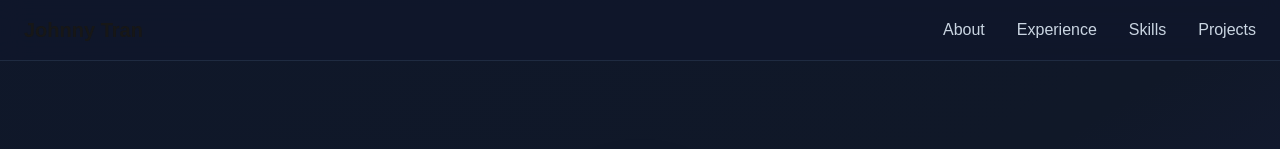
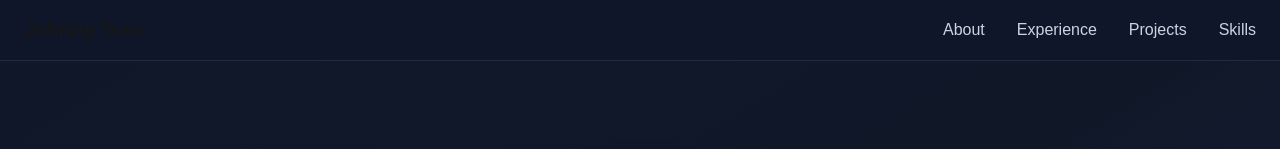
Before and after one commit to jtran217/portfolio, a Next.js app: page / in a window 1280 px wide. Shown: the top 149 px of the page. Built offline with nearby package versions, Linux system fonts and the light colour scheme.

Commit message:
Changed header order, updated project details.
Signed-off-by: Johnny Tran <jktran1998@gmail.com>

```diff
--- a/src/components/Header.tsx
+++ b/src/components/Header.tsx
@@ -4,7 +4,7 @@ import { Menu, X } from "lucide-react";
 
 const Header = () => {
   const [isMenuOpen, setIsMenuOpen] = useState(false);
-  const section = ["About", "Experience", "Skills", "Projects"];
+  const section = ["About", "Experience", "Projects", "Skills"];
   const scrollToSection = (sectionId: string) => {
     const element = document.getElementById(sectionId);
     if (element) {
--- a/src/data/projects.ts
+++ b/src/data/projects.ts
@@ -90,7 +90,7 @@ export const projects: Project[] = [
     description:
       "Collaborative mobile app designed to centralize campus events and student engagement.",
     longDescription:
-      "Campus Buddy was created to solve the problem of fragmented campus communication and event discovery. The app provides a centralized platform for students to discover events, connect with peers, and stay engaged with campus life through an intuitive mobile interface.",
+      "Campus Buddy was created to solve the problem of fragmented campus communication and event discovery. It provides a centralized platform for students to discover events, connect with peers, and stay engaged with campus life through an intuitive mobile interface. As your ultimate destination for everything campus life, Campus Buddy keeps you updated on events, enhances social networking, and offers exclusive student deals and discounts from partner businesses — all in one place.",
     technologies: [
       "React Native",
       "TypeScript",
@@ -114,7 +114,7 @@ export const projects: Project[] = [
       "Integrating multiple campus services and data sources",
       "Balancing feature richness with app performance",
     ],
-    githubUrl: "#",
+    githubUrl: "https://github.com/AarshShah9/CampusBuddy",
     liveUrl: "#",
     images: [
       "https://res.cloudinary.com/dittybzbt/image/upload/v1752869964/CampusBuddyOverview_tzykvk.png",
```
